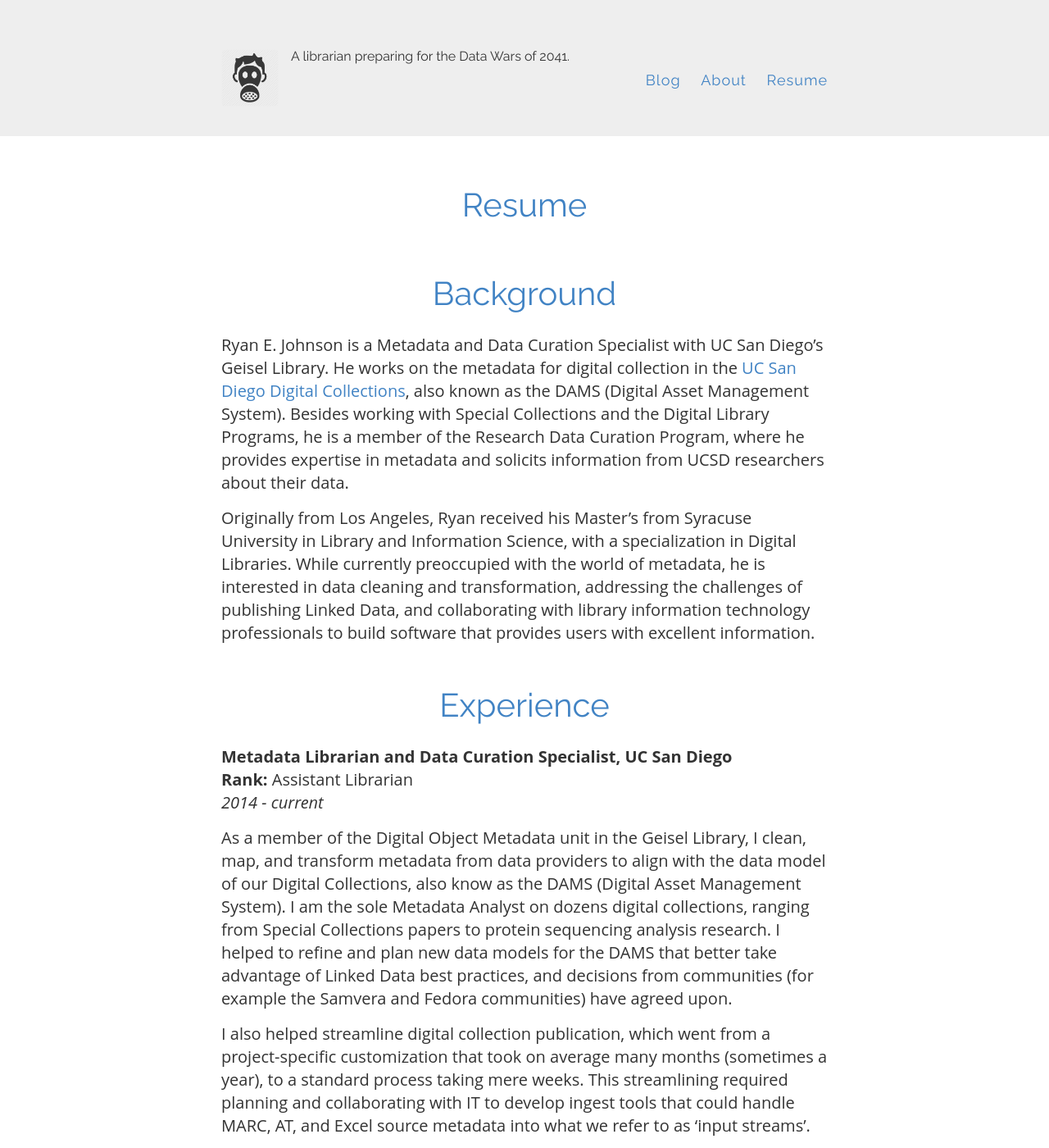
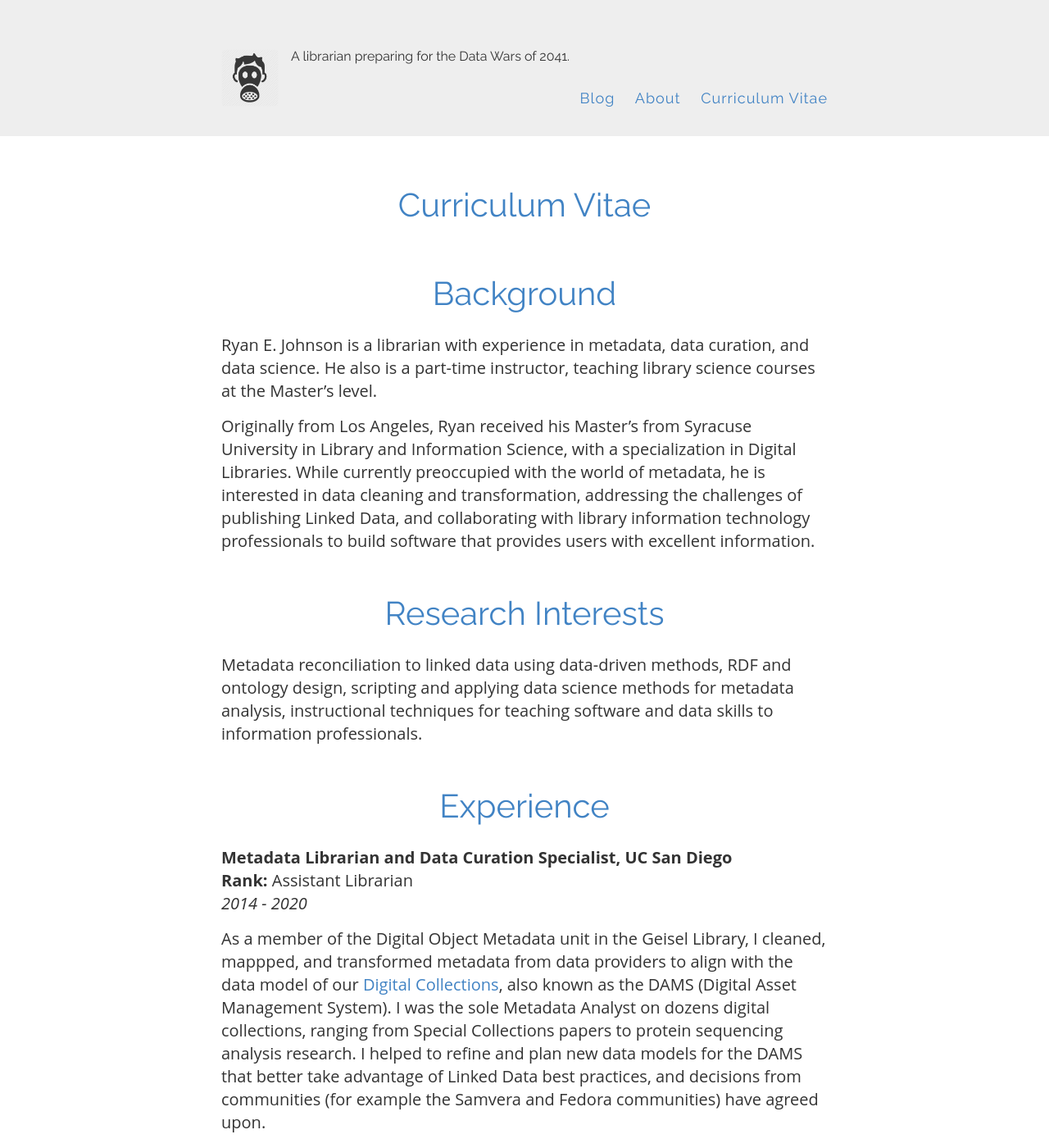
Before and after one commit to remerjohnson/remerjohnson.github.io, a Jekyll site: the page built from curriculum_vitae.md, in a window 1280 px wide and 1400 px high. Shown: the whole window at 82% size. Built offline with Jekyll 4.4.1, drawn with Linux system fonts in a browser that asks for light colours; nearby versions of some CDN libraries; Markdown is read by kramdown in place of the engine named in the settings; some of the changed text lies outside the part shown.

```diff
--- a/_layouts/default.html
+++ b/_layouts/default.html
@@ -39,7 +39,7 @@
           <nav>
             <a href="{{ site.baseurl }}/">Blog</a>
             <a href="{{ site.baseurl }}/about">About</a>
-            <a href="{{ site.baseurl }}/resume">Resume</a>
+            <a href="{{ site.baseurl }}/curriculum_vitae">Curriculum Vitae</a>
           </nav>
         </header>
       </div>
--- a/resume.md
+++ b/curriculum_vitae.md
@@ -1,26 +1,29 @@
 ---
 layout: page
-title: Resume
-permalink: /resume/
+title: Curriculum Vitae
+permalink: /curriculum_vitae/
 ---
 
 # Background
 
-Ryan E. Johnson is a Metadata and Data Curation Specialist with UC San Diego's Geisel Library. He works on the metadata for digital collection in the [UC San Diego Digital Collections](http://library.ucsd.edu/dc/), also known as the DAMS (Digital Asset Management System). Besides working with Special Collections and the Digital Library Programs, he is a member of the Research Data Curation Program, where he provides expertise in metadata and solicits information from UCSD researchers about their data.
+Ryan E. Johnson is a librarian with experience in metadata, data curation, and data science. He also is a part-time instructor, teaching library science courses at the Master's level.
 
 Originally from Los Angeles, Ryan received his Master's from Syracuse University in Library and Information Science, with a specialization in Digital Libraries. While currently preoccupied with the world of metadata, he is interested in data cleaning and transformation, addressing the challenges of publishing Linked Data, and collaborating with library information technology professionals to build software that provides users with excellent information.
+
+# Research Interests
+Metadata reconciliation to linked data using data-driven methods, RDF and ontology design, scripting and applying data science methods for metadata analysis, instructional techniques for teaching software and data skills to information professionals.
 
 # Experience
 
 **Metadata Librarian and Data Curation Specialist, UC San Diego**
 **Rank:** Assistant Librarian
-_2014 - current_
+_2014 - 2020_
 
-As a member of the Digital Object Metadata unit in the Geisel Library, I clean, map, and transform metadata from data providers to align with the data model of our Digital Collections, also know as the DAMS (Digital Asset Management System). I am the sole Metadata Analyst on dozens digital collections, ranging from Special Collections papers to protein sequencing analysis research. I helped to refine and plan new data models for the DAMS that better take advantage of Linked Data best practices, and decisions from communities (for example the Samvera and Fedora communities) have agreed upon.
+As a member of the Digital Object Metadata unit in the Geisel Library, I cleaned, mappped, and transformed metadata from data providers to align with the data model of our [Digital Collections](https://library.ucsd.edu/dc/), also known as the DAMS (Digital Asset Management System). I was the sole Metadata Analyst on dozens digital collections, ranging from Special Collections papers to protein sequencing analysis research. I helped to refine and plan new data models for the DAMS that better take advantage of Linked Data best practices, and decisions from communities (for example the Samvera and Fedora communities) have agreed upon.
 
-I also helped streamline digital collection publication, which went from a project-specific customization that took on average many months (sometimes a year), to a standard process taking mere weeks.  This streamlining required planning and collaborating with IT to develop ingest tools that could handle MARC, AT, and Excel source metadata into what we refer to as 'input streams'.
+I also helped streamline digital collection publication, which went from a project-specific customization that took on average many months (sometimes a year), to a standard process taking mere weeks.  This streamlining required planning and collaborating with IT to develop ingest tools that could handle MARC, AT, and Excel source metadata into what we refer to as 'input streams.'
 
-For context, the UC San Diego DAMS is composed of a custom backend, Blacklight, and Solr. We are transitioning to a new stack based on Fedora 4 and Hyrax. The metadata I most commonly work with is serialized in RDF/XML, but I am comfortable in many different serializations of RDF. I work with many sources of data, including MARC, JSON (via data from APIs), XML, and tabular data. I utilize python tools such as Jupyter Lab and `pandas` in order to work with data cleaning and transformation at scale, and to enable reproducibility.
+For context, the UC San Diego Digital Collections are composed of a custom backend, with other technologies like Blacklight and Solr. The metadata I most commonly worked with was serialized in RDF/XML, but I am comfortable in many different serializations of RDF. I worked with many sources of data, including MARC, JSON (via data from APIs), XML, and tabular data. I utilized python tools such as Jupyter Lab and `pandas` in order to work with data cleaning and transformation at scale, and to enable reproducibility.
 
 **Metadata Assistant, Hamilton College**
 _2011-2013_
@@ -48,10 +51,17 @@ _2008-2009_
 **University of California, Santa Barbara**
 _2000-2005_
 
-# Other Professional Activities
+# Publications
+**Books**
++ Researcher and copy editor: [Metadata, Second Edition, by Marcia Lei Zeng and Jian Qin](http://www.worldcat.org/oclc/894201488)
+**Articles**
++ “Top 10 FAIR Data and Software Things - Oceanography” with co-authors Reid Otsuji, Stephanie Labou, Guilherme Castelao, Bia Villas Boas. [https://librarycarpentry.org/Top-10-FAIR//2019/01/18/oceanography/](https://librarycarpentry.org/Top-10-FAIR//2019/01/18/oceanography/)
 
-+ [Metadata, Second Edition, by Marcia Lei Zeng and Jian Qin](http://www.worldcat.org/oclc/894201488)
-I helped copy edit and add content to each chapter in the book.
+# Conference Presentations
+Co-presenter: Poster “Keeping up with the Carpentries,” with co-presenters Reid Otsuji and Stephanie Labou. RDAP Summit, 2019
+
+Co-presenter: “Simplifying Rights and Copyright in Samvera,” with co-presenters Arwen Hutt and Matt Critchlow. DLF Forum, 2015
+
 
 # Technical Skills and Expertise
 
```
Also changed, not shown: _posts/2021-3-4-covid-and-keeping-busy.md (added, +10 -0 lines).
